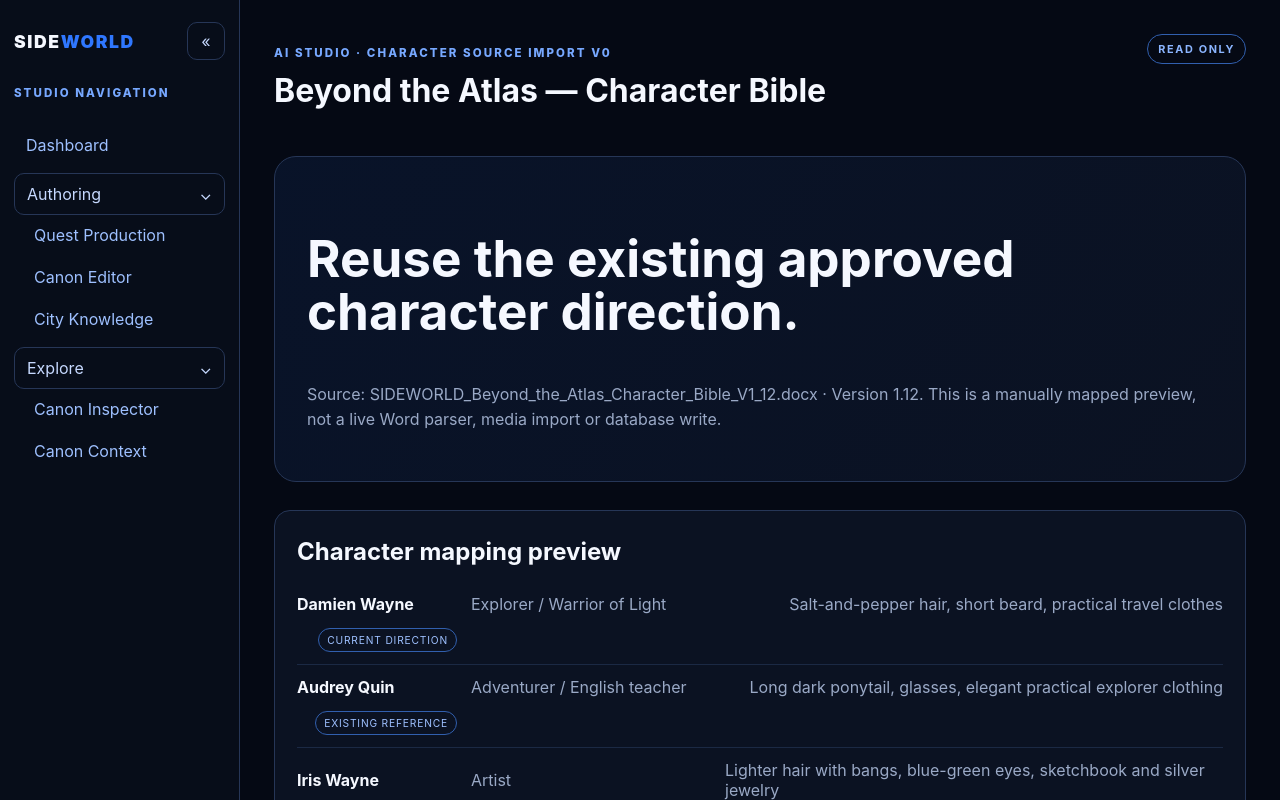
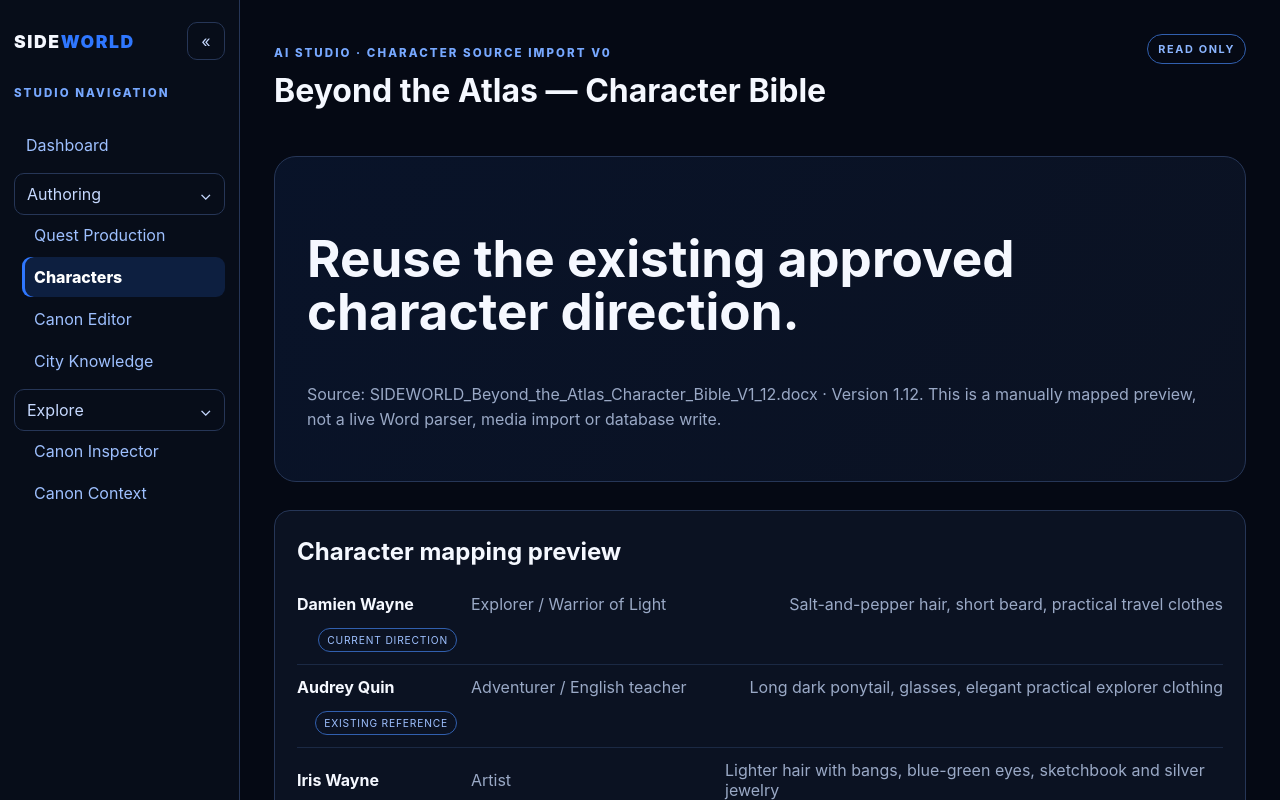
Before and after one commit to outland-compass/outland, a Next.js app in the folder apps/sideworld-studio/web/: page /studio/characters in a window 1280 px wide. Shown: the top 800 px of the page. Built offline with nearby package versions, Linux system fonts and the light colour scheme.

Commit message:
feat(studio): link Character Bible preview from Studio navigation

```diff
--- a/apps/sideworld-studio/web/app/studio/studio-sidebar.tsx
+++ b/apps/sideworld-studio/web/app/studio/studio-sidebar.tsx
@@ -6,7 +6,7 @@ import { useEffect, useState } from 'react';
 import { usePathname, useSearchParams } from 'next/navigation';
 
 const sections = [
-  { label: 'Authoring', links: [{ label: 'Quest Production', path: '/studio/production' }, { label: 'Canon Editor', path: '/studio/canon' }, { label: 'City Knowledge', path: '/studio/city' }] },
+  { label: 'Authoring', links: [{ label: 'Quest Production', path: '/studio/production' }, { label: 'Characters', path: '/studio/characters' }, { label: 'Canon Editor', path: '/studio/canon' }, { label: 'City Knowledge', path: '/studio/city' }] },
   { label: 'Explore', links: [{ label: 'Canon Inspector', path: '/studio/inspector' }, { label: 'Canon Context', path: '/studio/context' }] }
 ];
 
```
